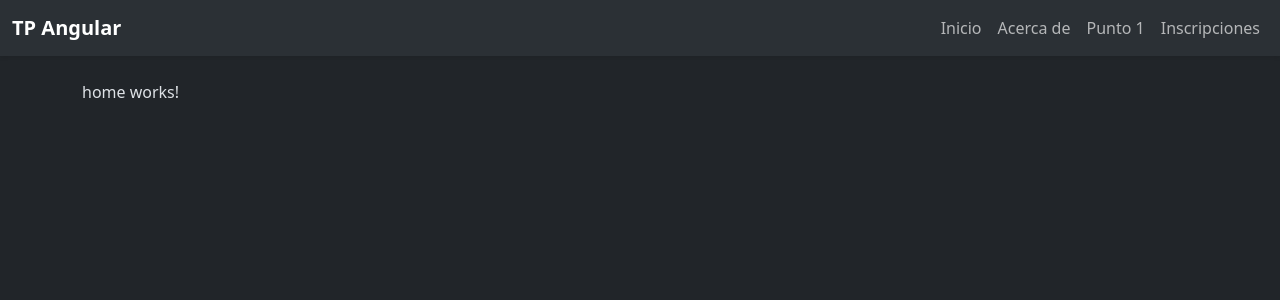
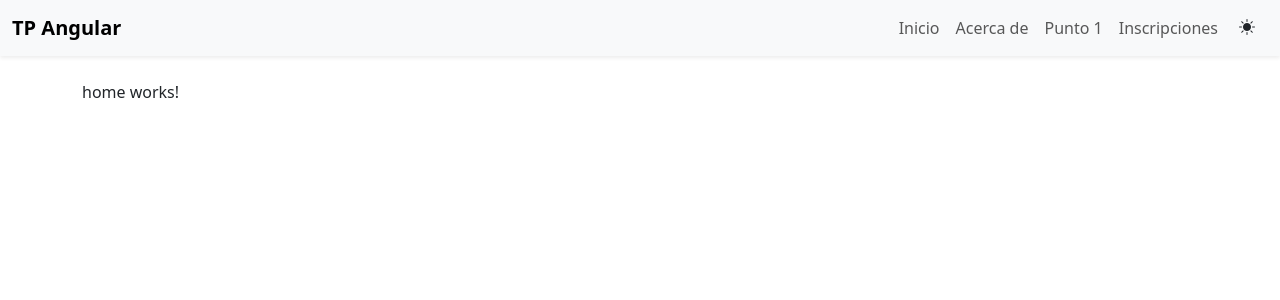
Before and after one commit to Mageofdark/PySW_TP_Angular, an Angular app: page / in a window 1280 px wide. Shown: the top 300 px of the page. Built offline with nearby package versions, Linux system fonts and the light colour scheme.

Commit message:
modo oscuro añadido

```diff
--- a/src/app/app.html
+++ b/src/app/app.html
@@ -37,6 +37,12 @@
           <a class="nav-link" routerLink="/inscripciones">Inscripciones</a>
         </li>
 
+        <li class="nav-item">
+          <button class="btn" (click)="toggleTheme()">
+            <i *ngIf="theme === `light`" class="bi bi-sun-fill"></i>
+            <i *ngIf="theme === `dark`" class="bi bi-moon-stars"></i>
+          </button>
+        </li>
       </ul>
 
     </div>
--- a/src/app/app.ts
+++ b/src/app/app.ts
@@ -1,12 +1,28 @@
 import { Component, signal } from '@angular/core';
 import { RouterOutlet, RouterLink } from '@angular/router';
+import { ThemeService } from './services/theme-service';
+import { CommonModule } from '@angular/common';
 
 @Component({
   selector: 'app-root',
-  imports: [RouterOutlet, RouterLink],
+  imports: [RouterOutlet, RouterLink, CommonModule],
   templateUrl: './app.html',
   styleUrl: './app.css'
 })
 export class App {
   protected readonly title = signal('TP_Angular');
+
+  // Tema modo oscuro / claro
+  constructor(private themeService: ThemeService) {}
+
+  ngOnInit() {
+    this.themeService.initTheme();
+  }
+
+  toggleTheme() {
+    this.themeService.toggleTheme();
+  }
+  get theme(){
+    return this.themeService.currentTheme();
+  }
 }
--- /dev/null
+++ b/src/app/services/theme-service.ts
@@ -0,0 +1,39 @@
+import { Injectable } from '@angular/core';
+
+@Injectable({
+  providedIn: 'root',
+})
+
+export class ThemeService {
+  private theme: 'light' | 'dark' = 'light';
+
+  initTheme() {
+    if(typeof window === 'undefined') return;
+
+    const savedTheme = localStorage.getItem('theme');
+
+    if(savedTheme === 'dark'){
+      this.theme = 'dark';
+    }else{
+      this.theme = 'light';
+    }
+
+    this.applyTheme();
+  }
+
+  toggleTheme(){
+    this.theme = this.theme === 'dark' ? 'light' : 'dark';
+
+    localStorage.setItem('theme', this.theme);
+
+    this.applyTheme();
+  }
+
+  private applyTheme() {
+    document.body.setAttribute('data-bs-theme', this.theme);
+  }
+
+  currentTheme(){
+    return this.theme;
+  }
+}
--- a/src/index.html
+++ b/src/index.html
@@ -7,7 +7,7 @@
   <meta name="viewport" content="width=device-width, initial-scale=1">
   <link rel="icon" type="image/x-icon" href="favicon.ico">
 </head>
-<body data-bs-theme="dark">
+<body>
   <app-root></app-root>
 </body>
 </html>
```
Also changed, not shown: 1 other file (tests, documents, lock files or other folders).
